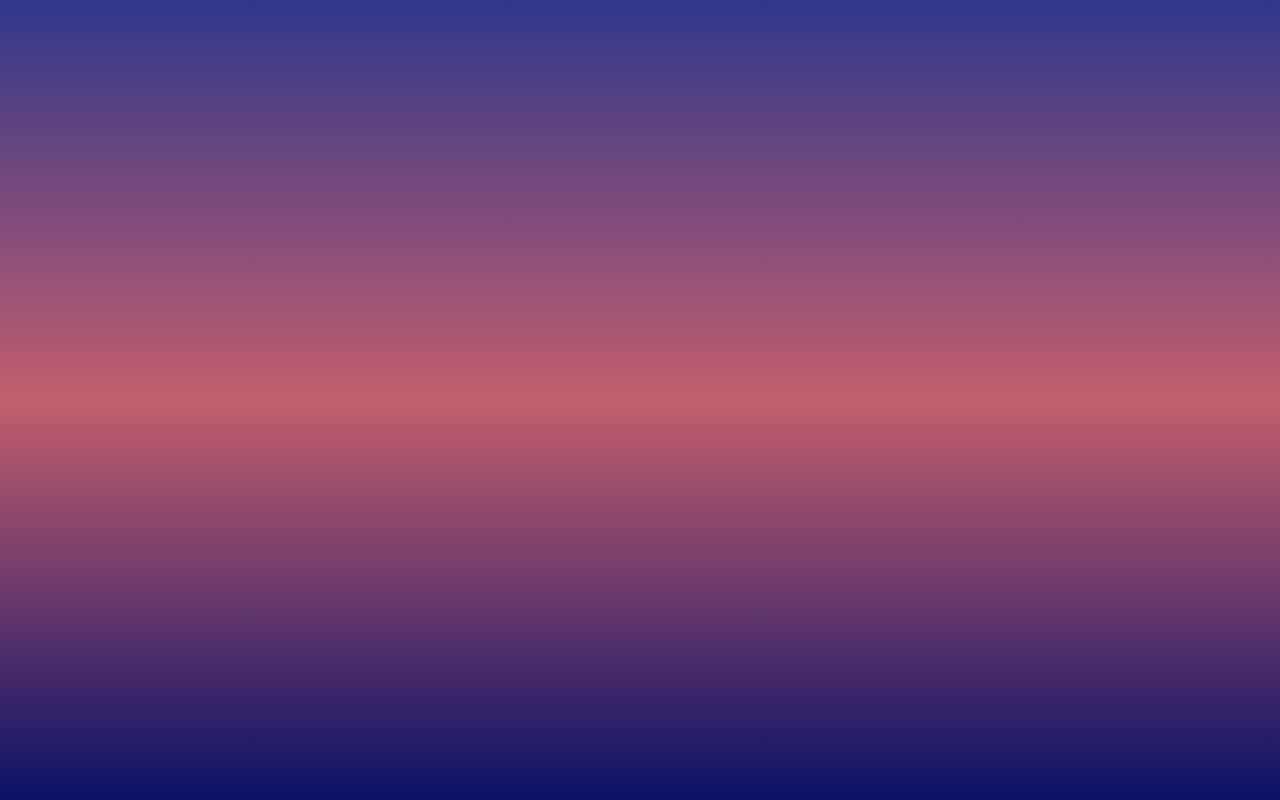
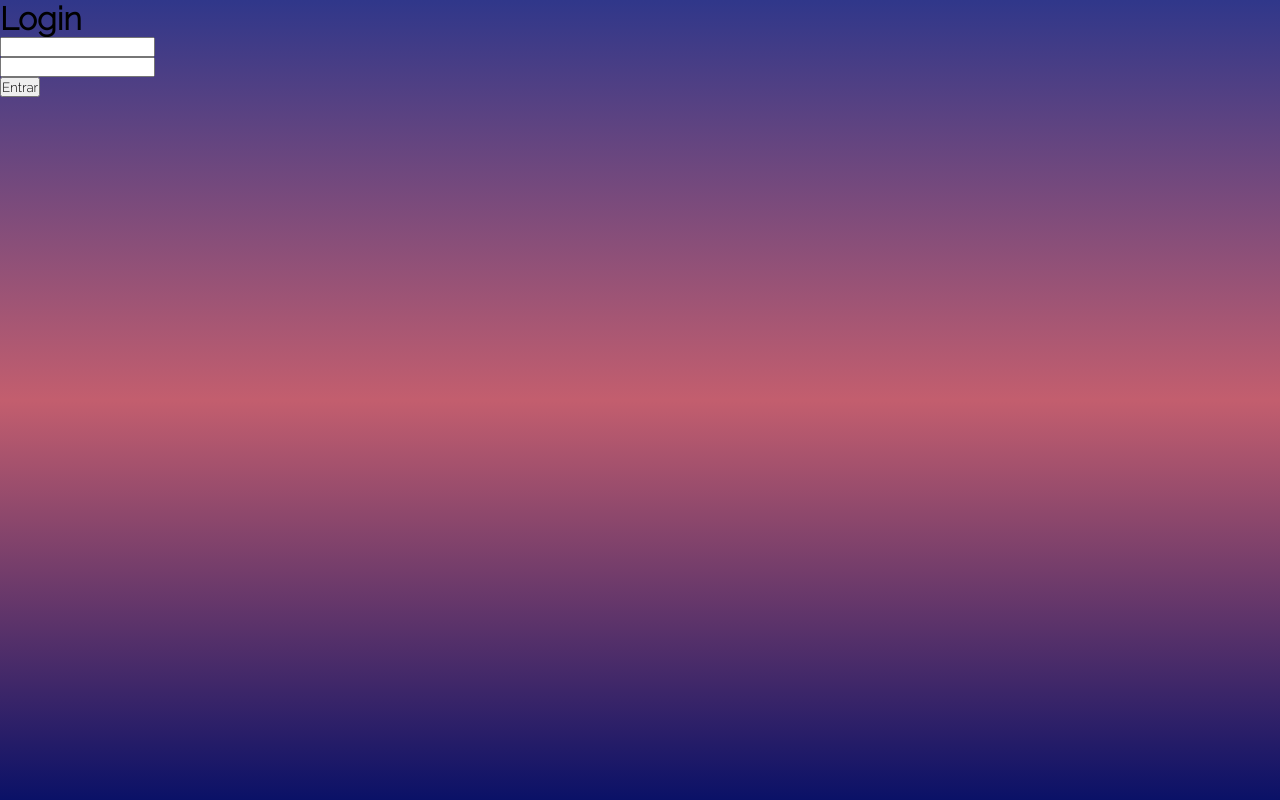
Before and after one commit to BrunoBorgert/Projeto, a plain HTML site: page index.html in a window 1280 px wide. Drawn offline with Linux system fonts and the light colour scheme.

Commit message:
Update index.html
Organização para caixa de login "Box Login"

```diff
--- a/index.html
+++ b/index.html
@@ -9,5 +9,18 @@
     <link rel="script" href="script.js">
 </head>
 <body>
+    <div class="box-login">
+        <form action="form">
+            <h1>Login</h1>
+            <div>
+                <input type="text" id="user">
+                <br>
+                <input type="password" id="pass">
+                <br>
+                <input type="submit" value="Entrar" id="botao">
+            </div>
+        </form>
+    </div>
+
 </body>
 </html>
```
